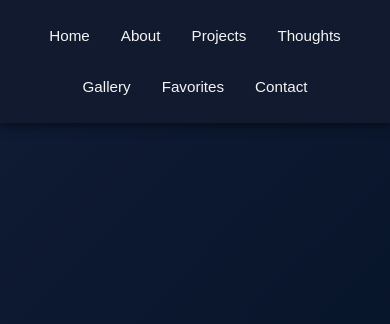
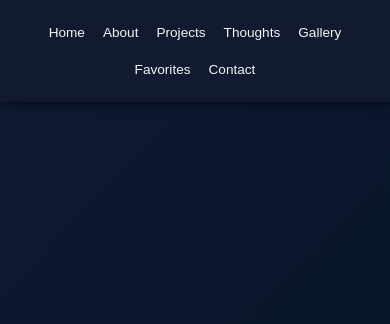
Before and after one commit to benjaminmbale3-president/my-website, a plain HTML site: page index.html in a window 390 px wide. Shown: the top 324 px of the page. Drawn offline with Linux system fonts and the light colour scheme.

Commit message:
Update style.css

```diff
--- a/style.css
+++ b/style.css
@@ -390,11 +390,11 @@ footer a:hover {
   nav {
     flex-direction: row;
     flex-wrap: wrap;
-    gap: 15px;
-    font-size: 0.95rem;
+    gap: 8px;
+    font-size: 0.85rem;
   }
 
   nav a {
-    padding: 5px 8px;
+    padding: 3px 5px;
   }
 }
```
